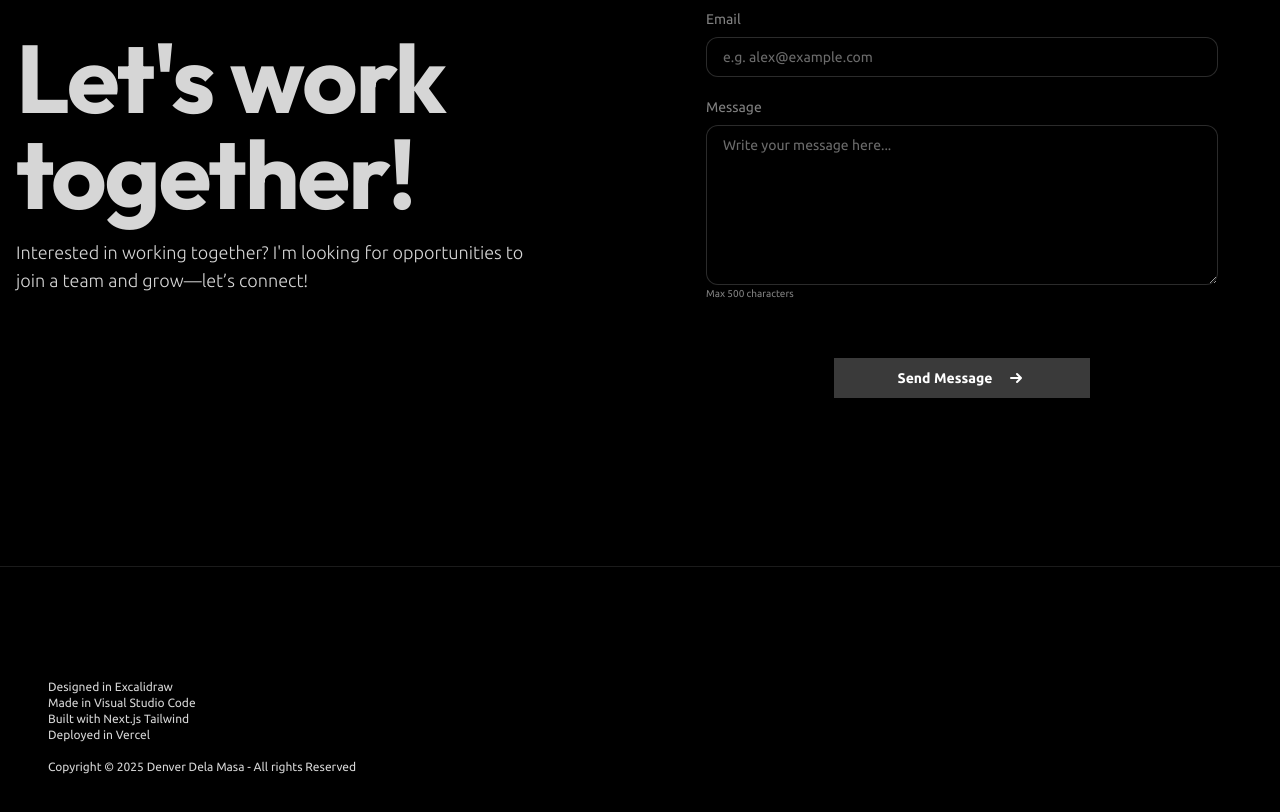
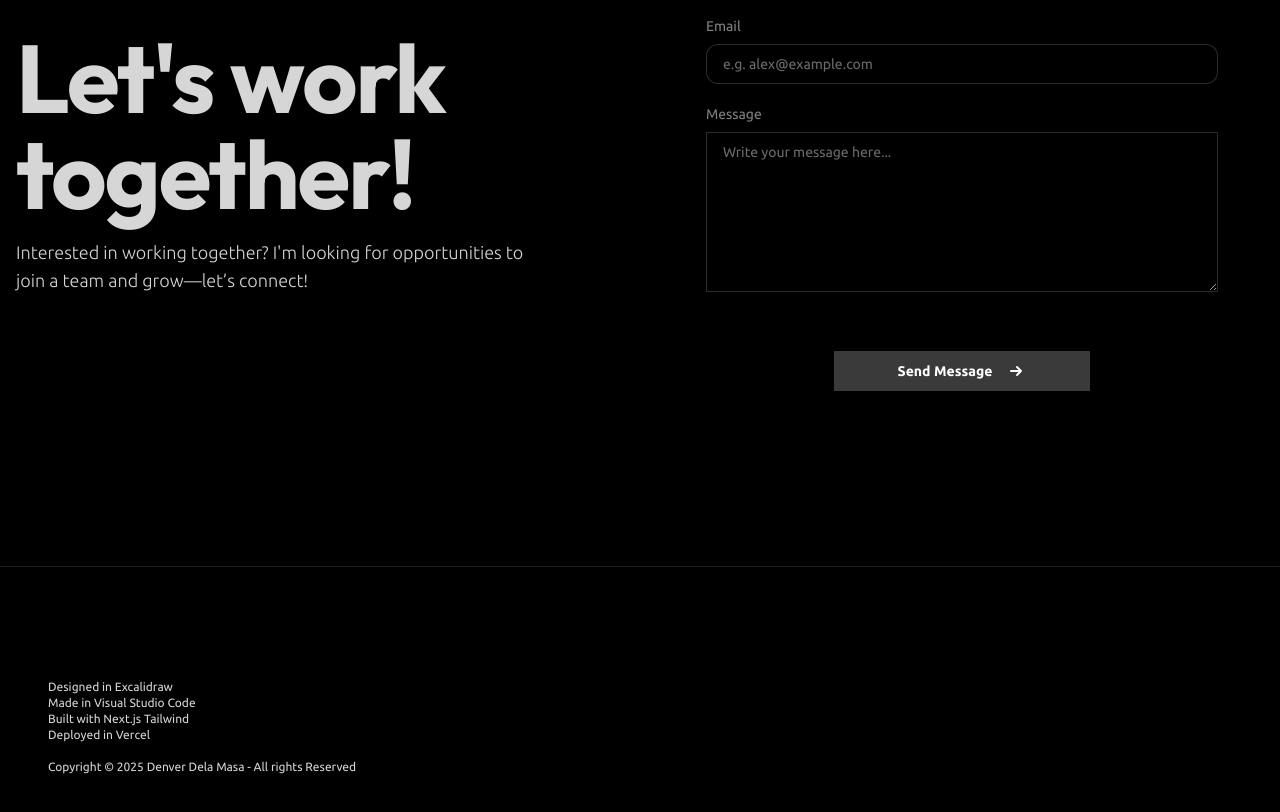
Before and after one commit to denverdelamasa/portfolio-v2, a Next.js app: page / in a window 1280 px wide. Shown: the part 3760-4572 px from the top of the page. Built offline with nearby package versions, Linux system fonts and the light colour scheme.

Commit message:
style: Contact form UI polishing

```diff
--- a/src/components/homepage/ContactForm.tsx
+++ b/src/components/homepage/ContactForm.tsx
@@ -36,13 +36,10 @@ export default function ContactForm() {
               </label>
               <textarea
                 id="message"
-                className="textarea textarea-bordered transition duration-200 py-3 px-4 rounded-xl w-full min-h-40"
+                className="textarea textarea-bordered transition duration-200 py-3 px-4 w-full min-h-40"
                 placeholder="Write your message here..."
                 required
               />
-              <label className="label pt-1">
-                <span className="label-text-alt text-[10px]">Max 500 characters</span>
-              </label>
             </div>
 
             <div className="form-control w-full mt-4">
--- a/src/components/homepage/ProfileCard.tsx
+++ b/src/components/homepage/ProfileCard.tsx
@@ -5,7 +5,7 @@ export default function ProfileCard() {
 
   return (
     <section id="profile" className="flex flex-col text-3xl h-full items-center justify-center align-middle gap-y-2 w-full p-4">
-      <div className="rounded-lg m-auto card w-full lg:max-w-82 xl:max-w-104 shadow-xl backdrop-blur-[2px] hover:backdrop-brightness-130 hover:backdrop-saturate-150 transform hover:-translate-y-1 hover:backdrop-brightness-130 hover:backdrop-saturate-150 hover:shadow-2xl transition-all duration-300 transform hover:-translate-y-1">
+      <div className="rounded-lg m-auto card w-full lg:max-w-82 xl:max-w-104 shadow-xl backdrop-blur-[2px] hover:backdrop-brightness-130 hover:backdrop-saturate-150 transform hover:-translate-y-1 hover:shadow-2xl transition-all duration-300 ease-in-out">
         <div className="relative mx-auto mt-8">
             <div className="avatar online">
                 <div className="w-36 rounded-full">
```
